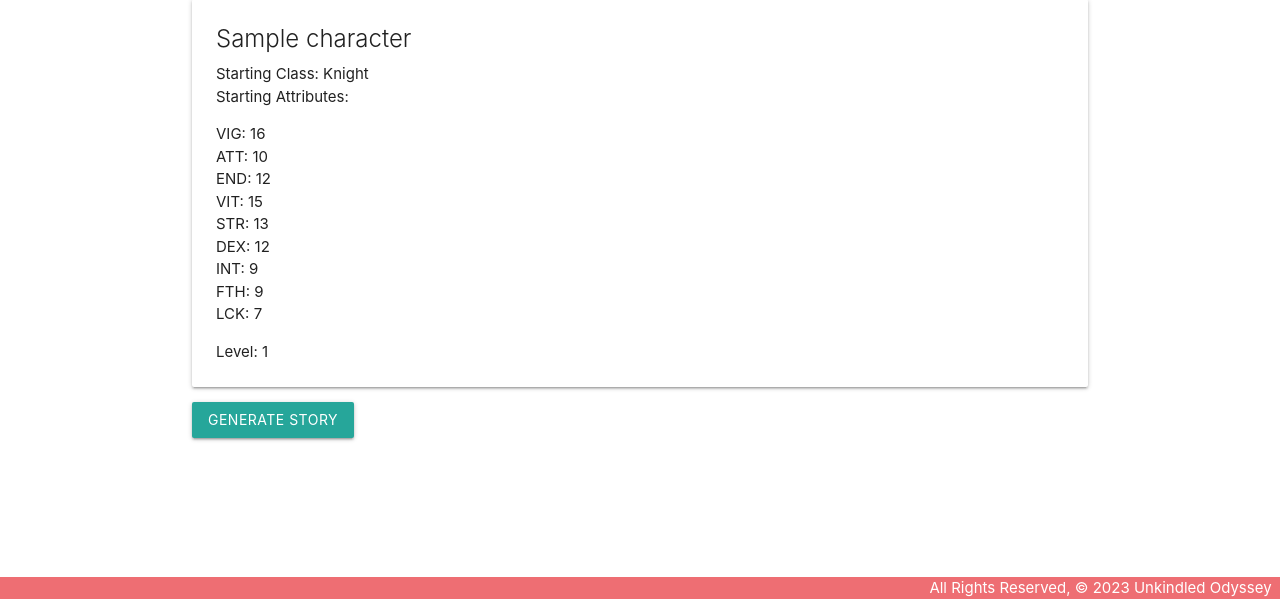
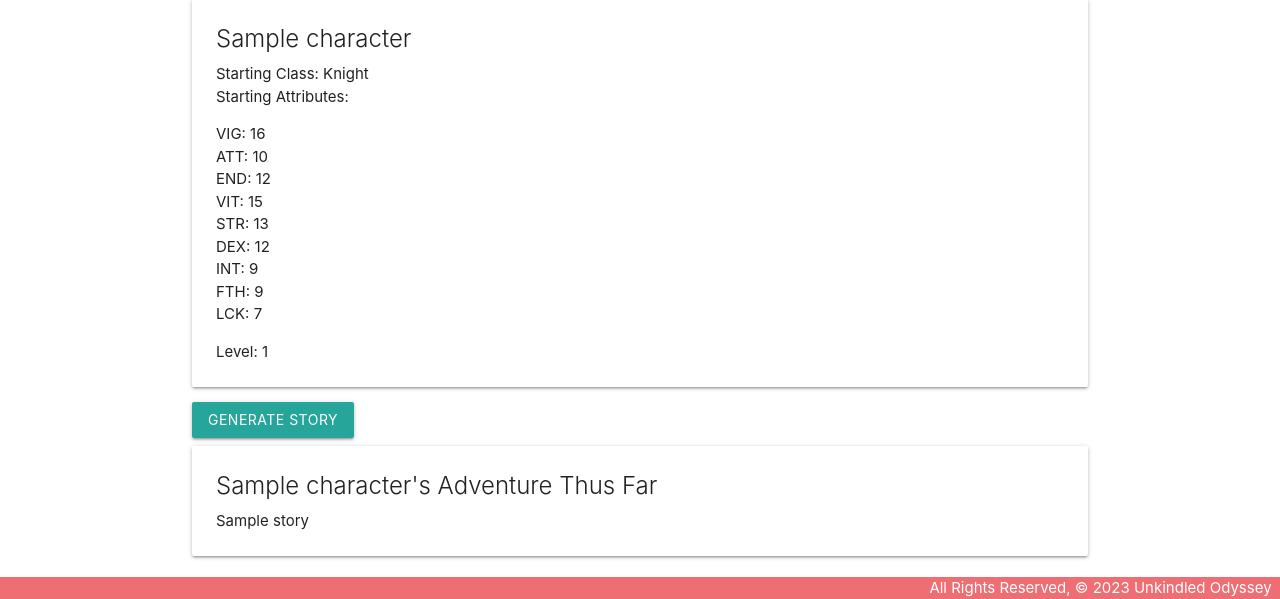
Before and after one commit to KolbiIvey/Unkindled-Odyssey, a Django app: template main_app/templates/characters/detail.html in a window 1280 px wide. Shown: the part 201-800 px from the top of the page. Run offline with Django 4.2, Linux system fonts and the light colour scheme; tables that the repository leaves empty hold one stand-in row (values such as "Sample post"); the template is opened without the code that fills it: values that come from a table or form of the project are taken from there, most other values are stand-ins (such as "Sample title", 1, 10 or a date in 2020).

Commit message:
new errors, fixed some of them, now getting api key error, debugging

```diff
--- a/main_app/templates/characters/detail.html
+++ b/main_app/templates/characters/detail.html
@@ -17,9 +17,16 @@
     </div>
 </div>
 <!-- adding form for button that will generate story when clicked-->
-<form method="POST" action="{% url 'character_story' character.id %}story/">
+<form method="POST" action="{% url 'character_story' character.id %}">
     {% csrf_token %}
     <button type="submit" class="btn btn-primary">Generate Story</button>
 </form>
-
+{% if story %}
+    <div class="card">
+        <div class="card-content">
+            <span class="card-title">{{character.name}}'s Adventure Thus Far</span>
+            <p>{{story}}</p>
+        </div>
+    </div>
+{% endif %}
 {% endblock %}
--- a/main_app/urls.py
+++ b/main_app/urls.py
@@ -7,7 +7,7 @@ urlpatterns = [
     path('about/', views.about, name='about'),
     path('characters/', views.characters_index, name='index'),
     path('characters/<int:character_id>/', views.characters_detail, name='detail'),
-     path('characters/<int:character_id>/story/', views.character_story, name='character_story'),
+    path('characters/<int:character_id>/story/', views.character_story, name='character_story'),
     path('accounts/signup/', views.signup, name='signup'),
     path('characters/create/', views.CharacterCreate.as_view(), name='characters_create'),
 ]
```
